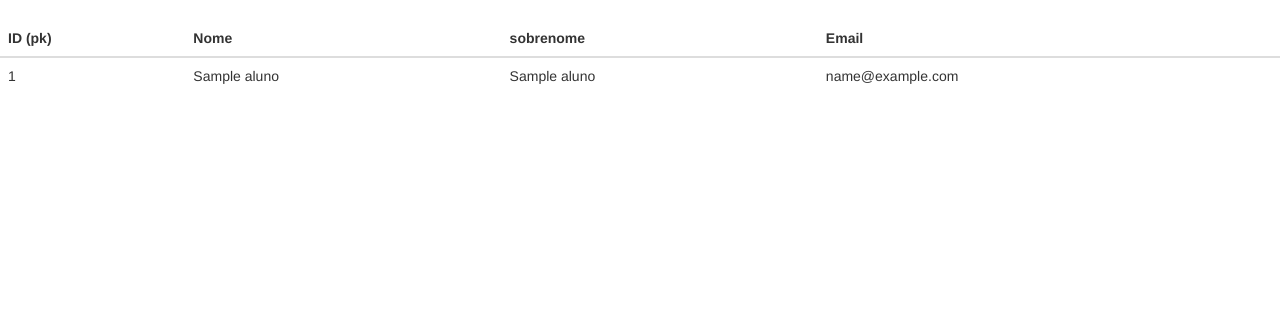
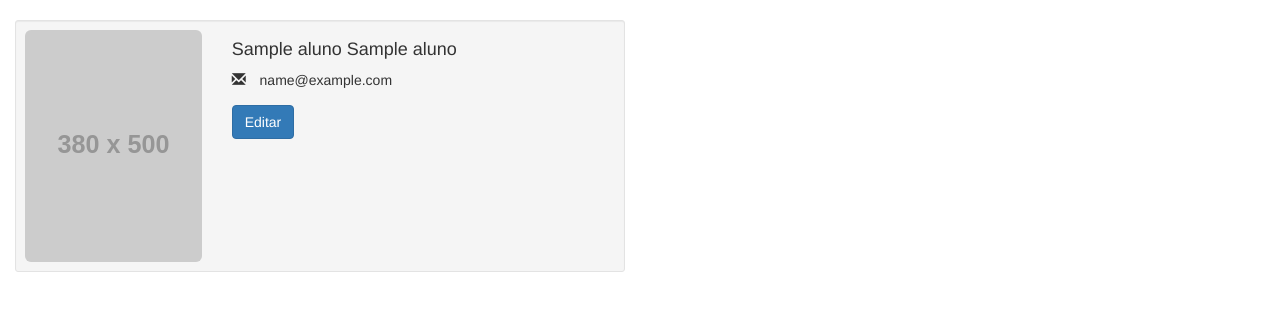
Before and after one commit to Josue23/django-post-exemplo, a Django app: page /aluno/1/ in a window 1280 px wide. Shown: the part 52-363 px from the top of the page. Run offline with Django 3.2, Linux system fonts and the light colour scheme; tables that the repository leaves empty hold one stand-in row (values such as "Sample post"); grey boxes labelled with a size stand in for pictures from a placeholder-image service; some libraries are stand-ins or nearby versions.

Commit message:
aluno_update

```diff
--- a/core/templates/core/aluno_detail.html
+++ b/core/templates/core/aluno_detail.html
@@ -1,35 +1,29 @@
-{% extends "base.html" %} {% block content %}
-<table class="table">
-    <thead>
-        <tr>
-            <th>
-                ID (pk)
-            </th>
-            <th>
-                Nome
-            </th>
-            <th>
-                sobrenome
-            </th>
-            <th>
-                Email
-            </th>
-        </tr>
-    </thead>
-    <tbody>
-        <tr>
-            <td>{{ aluno.pk }}</td>
-            <td>{{ aluno.nome }}</a>
-            </td>
-            <td>{{ aluno.sobrenome }}</td>
-            <td>{{ aluno.email }}</td>
-        </tr>
-    </tbody>
-</table>
-<!-- <ul>
-		<li>{{ aluno.pk }}</li>
-		<li>{{ aluno.nome }}</li>
-		<li>{{ aluno.sobrenome }}</li>
-		<li>{{ aluno.email }}</li>
-	</ul> -->
+{% extends "base.html" %}
+
+{% block content %}
+
+<style>
+.glyphicon {  margin-bottom: 10px;margin-right: 10px;}
+small {
+  display: block;
+  line-height: 1.428571429;
+  color: #999;
+}
+</style>
+
+<div class="col-xs-12 col-sm-6 col-md-6">
+    <div class="well well-sm">
+        <div class="row">
+            <div class="col-sm-6 col-md-4">
+                <img src="http://placehold.it/380x500" alt="" class="img-rounded img-responsive" />
+            </div>
+            <div class="col-sm-6 col-md-8">
+                <h4>{{ aluno.nome }} {{ aluno.sobrenome }}</h4>
+                <p><i class="glyphicon glyphicon-envelope"></i> {{ aluno.email }}</p>
+                <a href="{% url 'aluno_update' aluno.pk %}" class="btn btn-primary">Editar</a>
+            </div>
+        </div>
+    </div>
+</div>
+
 {% endblock %}
--- a/core/templates/core/aluno_form.html
+++ b/core/templates/core/aluno_form.html
@@ -3,12 +3,12 @@
 {% block content %}
 <div class="col-sm-6">
 
-<h2>Cadastrar Aluno</h2>
+<h2>Editar Aluno</h2>
 
 <form method="POST">
     {% csrf_token %}
     {{ aluno_form.as_p }}
-    <button type="submit">Salvar</button>
+    <button type="submit" class="btn btn-primary">Salvar</button>
 </form>
 </div>
 {% endblock content %}
--- a/core/views.py
+++ b/core/views.py
@@ -92,6 +92,20 @@ def aluno_edit(request, pk):
         return HttpResponseRedirect(reverse('aluno_list'))
 
 
+def aluno_update(request, pk):
+    aluno = get_object_or_404(Aluno, pk=pk)
+    if request.method == 'POST':
+        # Instancia do form
+        aluno_form = AlunoForm(request.POST, instance=aluno)
+        if aluno_form.is_valid():
+            aluno_form.save()
+            return HttpResponseRedirect(reverse_lazy('aluno_detail', args=(pk)))
+    else:
+        aluno_form = AlunoForm(instance=aluno)
+    ctx = {'aluno_form': aluno_form}
+    return render(request, 'core/aluno_form.html', ctx)
+
+
 def aluno_delete(request, pk):
     aluno = get_object_or_404(Aluno, pk=pk)
     ctx = {'aluno': aluno}
--- a/mysite/urls.py
+++ b/mysite/urls.py
@@ -12,15 +12,19 @@ urlpatterns = [
     url(r'^aluno_list/$', v.aluno_list, name='aluno_list'),
     url(r'^aluno/(?P<pk>\d+)/$', v.aluno_detail, name='aluno_detail'),
     url(r'^aluno/(?P<pk>\d+)/edit/$', v.aluno_edit, name='aluno_edit'),
+    url(r'^aluno/(?P<pk>\d+)/update/$', v.aluno_update, name='aluno_update'),
     url(r'^aluno/(?P<pk>\d+)/delete/$', v.aluno_delete, name='aluno_delete'),
-    url(r'^aluno/(?P<pk>\d+)/delete/confirm/$', v.aluno_delete_confirm, name='aluno_delete_confirm'),
+    url(r'^aluno/(?P<pk>\d+)/delete/confirm/$',
+        v.aluno_delete_confirm, name='aluno_delete_confirm'),
 
     # professor
     url(r'^professor/add/$', v.professor_add, name='professor_add'),
     url(r'^professor_list/$', v.professor_list, name='professor_list'),
     url(r'^professor/(?P<pk>\d+)/$', v.professor_detail, name='professor_detail'),
-    url(r'^professor/(?P<pk>\d+)/delete/$', v.professor_delete, name='professor_delete'),
-    url(r'^professor/(?P<pk>\d+)/delete/confirm/$', v.professor_delete_confirm, name='professor_delete_confirm'),
+    url(r'^professor/(?P<pk>\d+)/delete/$',
+        v.professor_delete, name='professor_delete'),
+    url(r'^professor/(?P<pk>\d+)/delete/confirm/$',
+        v.professor_delete_confirm, name='professor_delete_confirm'),
 
     # cadastro com 3 forms
     url(r'^add/$', v.cadastro, name='cadastro'),
```
